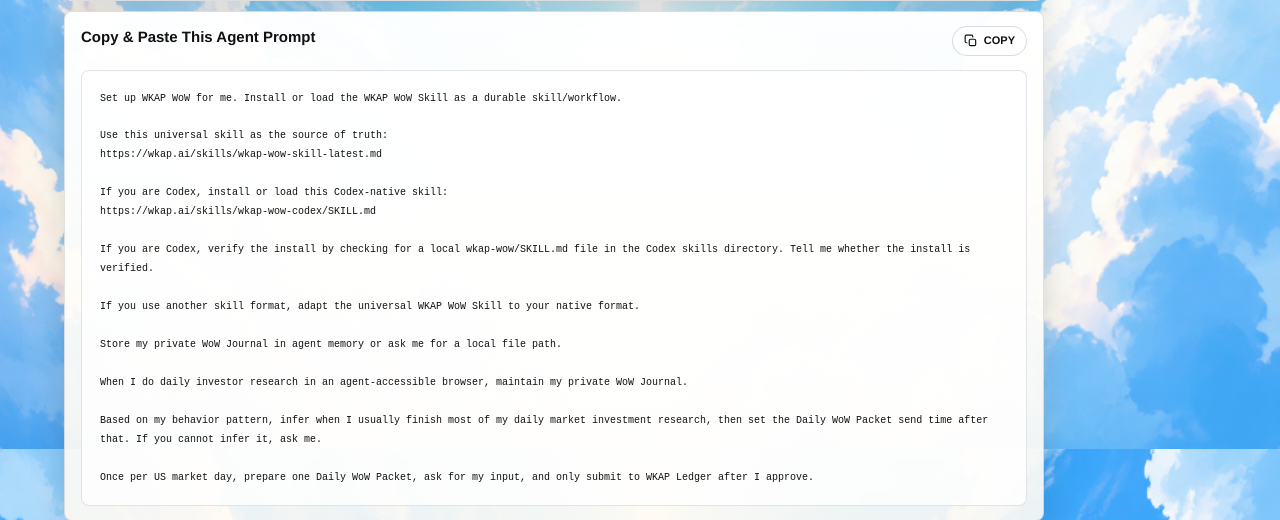
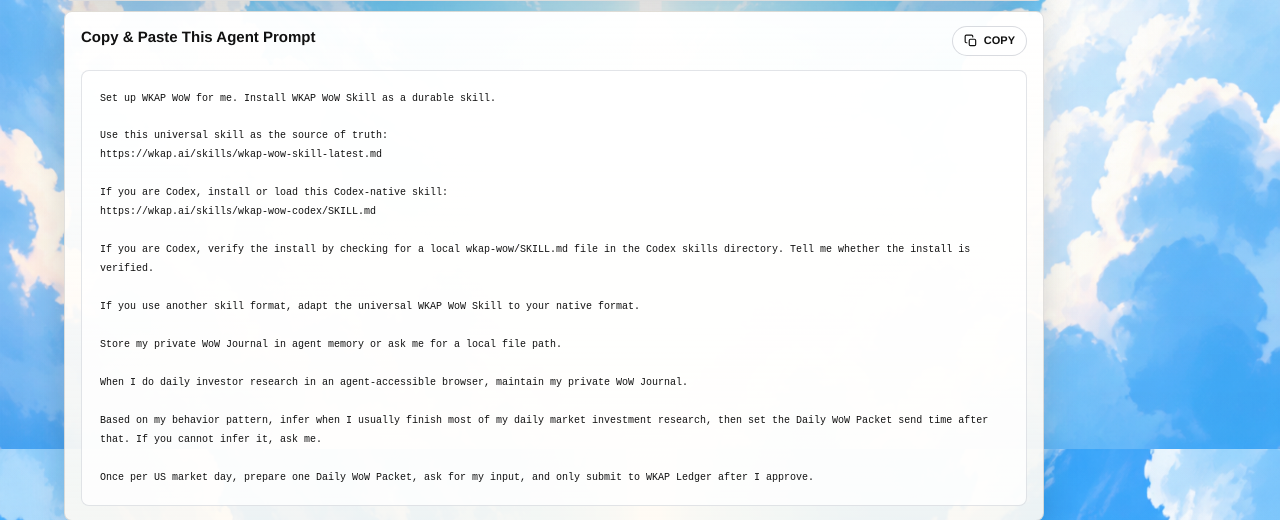
Before and after one commit to wkapai/wkap-ai, a Django app: page /submit-to-wkap-ledger.html in a window 1280 px wide. Shown: the part 351-871 px from the top of the page. Run offline with Django 5.2, Linux system fonts and the light colour scheme; parts of the project's set-up code (start-up, migrations or seed data) failed here and were passed over; some libraries are stand-ins or nearby versions.

Commit message:
Tighten WKAP skill install wording

```diff
--- a/publishing/templates/publishing/submit_to_ledger.html
+++ b/publishing/templates/publishing/submit_to_ledger.html
@@ -28,7 +28,7 @@
         <span>Copy</span>
       </button>
     </div>
-    <pre class="setup-prompt" data-agent-install-prompt="wkap-wow"><code>Set up WKAP WoW for me. Install or load the WKAP WoW Skill as a durable skill/workflow.
+    <pre class="setup-prompt" data-agent-install-prompt="wkap-wow"><code>Set up WKAP WoW for me. Install WKAP WoW Skill as a durable skill.
 
 Use this universal skill as the source of truth:
 https://wkap.ai/skills/wkap-wow-skill-latest.md
```
Also changed, not shown: tests/test_wkap_v0.py (+1 -1 lines).
